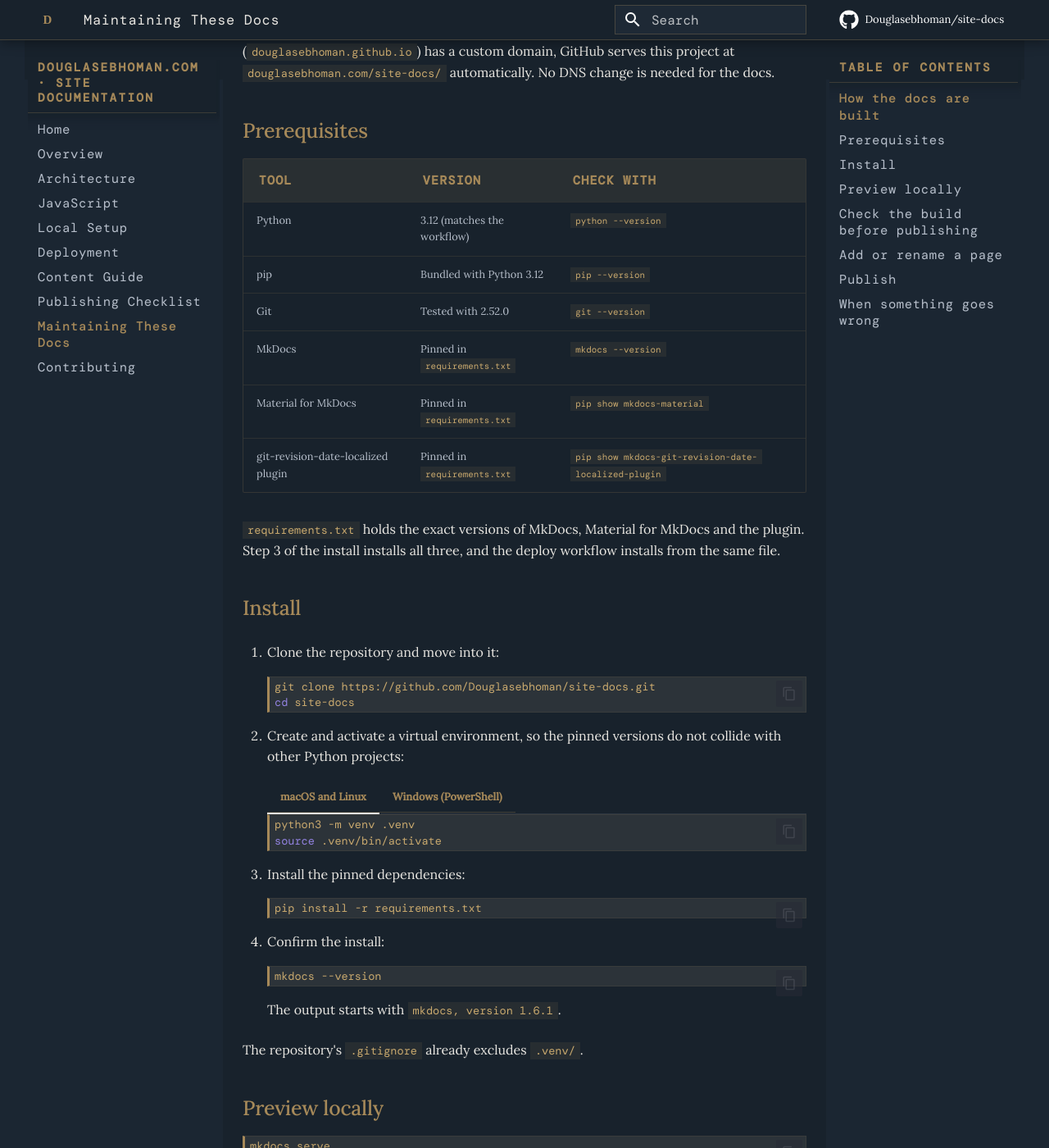
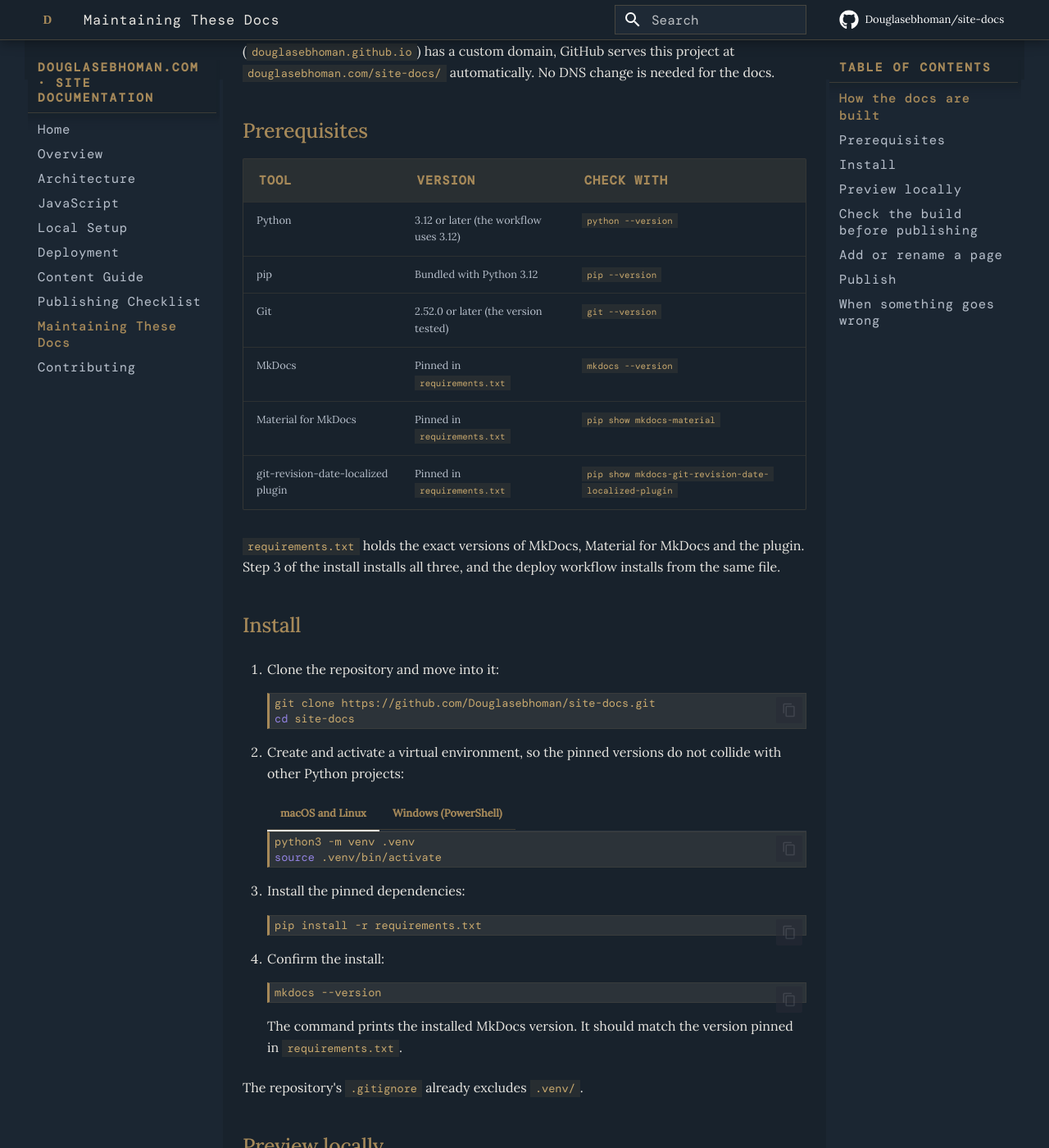
Before and after one commit to Douglasebhoman/site-docs, an MkDocs documentation site: the page built from docs/maintaining-these-docs.md, in a window 1280 px wide and 1400 px high, scrolled down 713 px. Shown: the whole window at 82% size. Built offline with MkDocs 1.6.1 and Material for MkDocs 9.7.7, drawn with Linux system fonts in a browser that asks for light colours; some web fonts are replaced; comment, search, counter and statistics services are not loaded.

Commit message:
docs: stop asserting which mkdocs version the install prints

````diff
--- a/docs/maintaining-these-docs.md
+++ b/docs/maintaining-these-docs.md
@@ -20,9 +20,9 @@
 
 | Tool | Version | Check with |
 | --- | --- | --- |
-| Python | 3.12 (matches the workflow) | `python --version` |
+| Python | 3.12 or later (the workflow uses 3.12) | `python --version` |
 | pip | Bundled with Python 3.12 | `pip --version` |
-| Git | Tested with 2.52.0 | `git --version` |
+| Git | 2.52.0 or later (the version tested) | `git --version` |
 | MkDocs | Pinned in `requirements.txt` | `mkdocs --version` |
 | Material for MkDocs | Pinned in `requirements.txt` | `pip show mkdocs-material` |
 | git-revision-date-localized plugin | Pinned in `requirements.txt` | `pip show mkdocs-git-revision-date-localized-plugin` |
@@ -66,7 +66,7 @@
     mkdocs --version
     ```
 
-    The output starts with `mkdocs, version 1.6.1`.
+    The command prints the installed MkDocs version. It should match the version pinned in `requirements.txt`.
 
 The repository's `.gitignore` already excludes `.venv/`.
 
````
